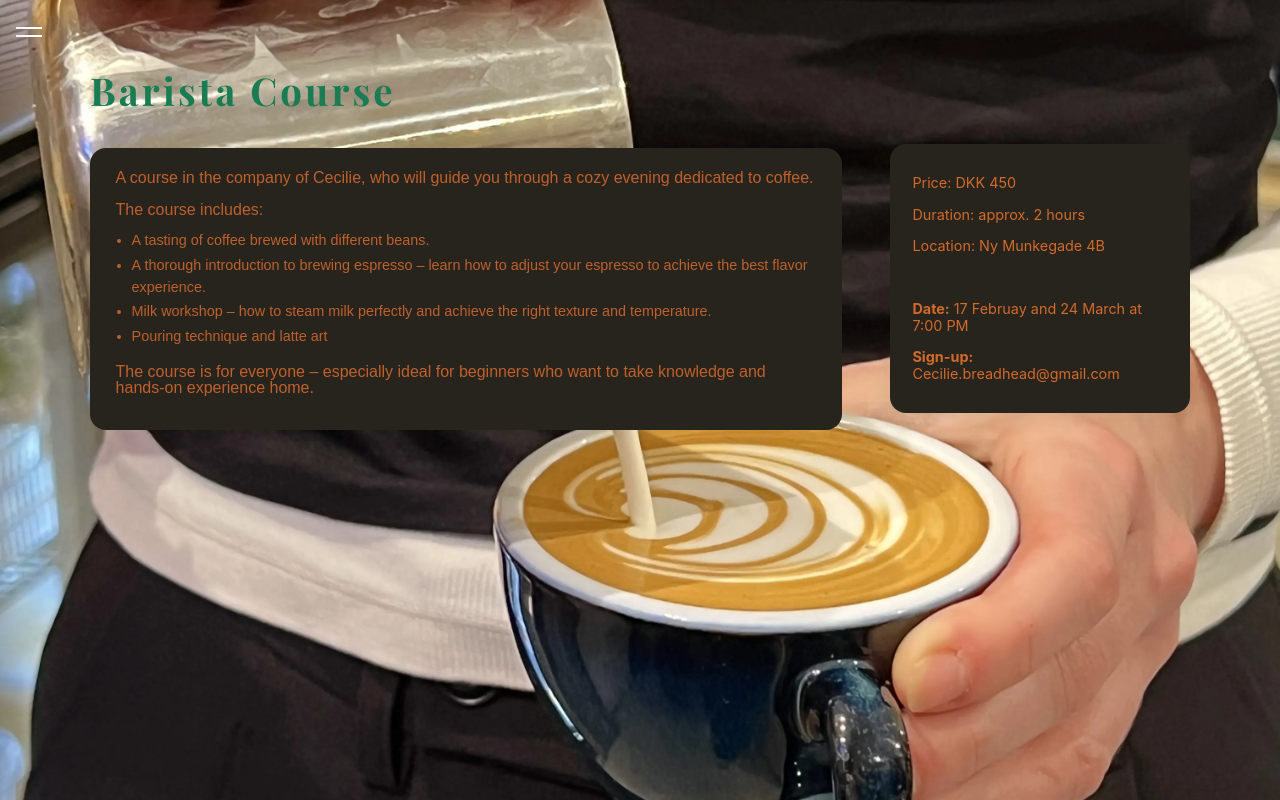
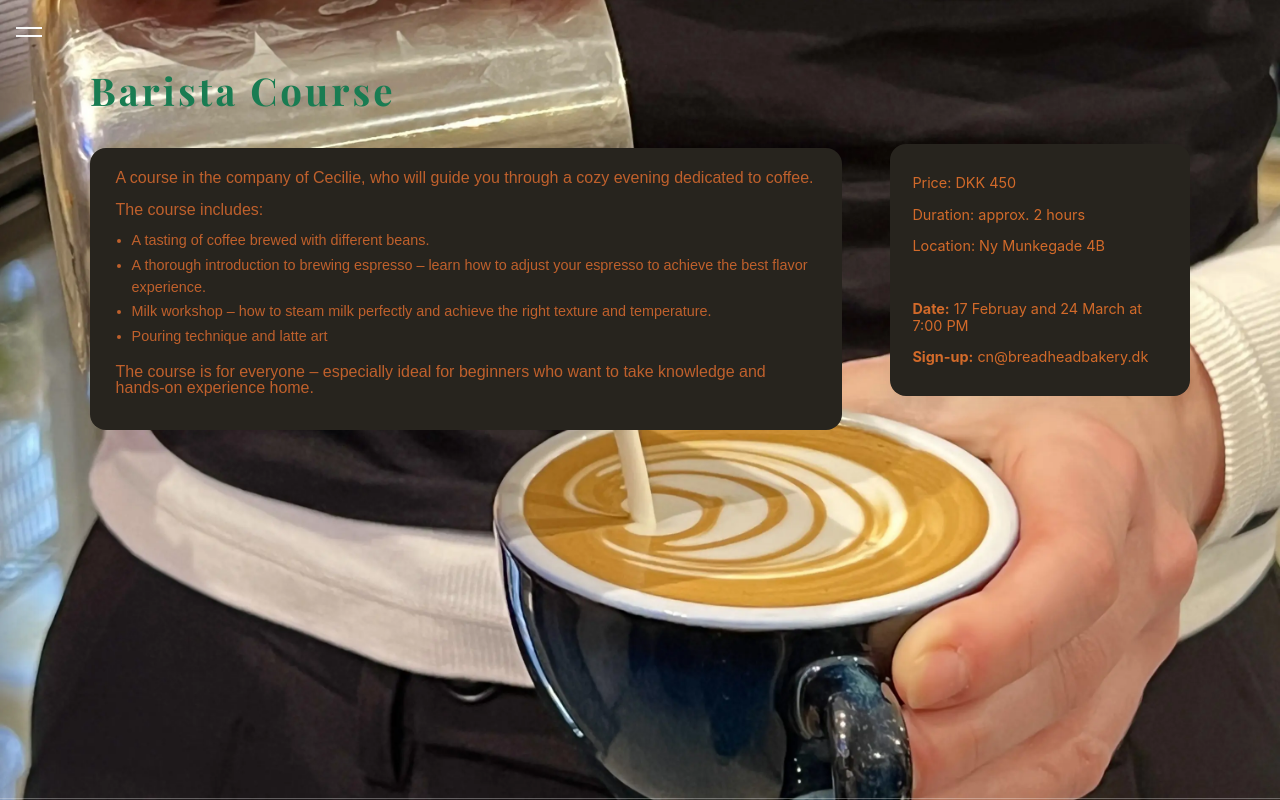
Before and after one commit to camillakthomsen/davidbreadheadapp, a React (Create React App) app: page /baristakursus in a window 1280 px wide. Shown: the top 800 px of the page. Built offline with nearby package versions, Linux system fonts and the light colour scheme.

Commit message:
Opdateret med deres nye mail cecilie

```diff
--- a/src/components/BaristaKursus.js
+++ b/src/components/BaristaKursus.js
@@ -50,7 +50,7 @@ export default function BaristaKursus() {
 
                 <br />
                 <p><strong>Date:</strong> 17 Februay and 24 March at 7:00 PM</p>
-                <p><strong>Sign-up:</strong> Cecilie.breadhead@gmail.com</p>
+                <p><strong>Sign-up:</strong> cn@breadheadbakery.dk</p>
               </div>
             </article>
           </section>
```
